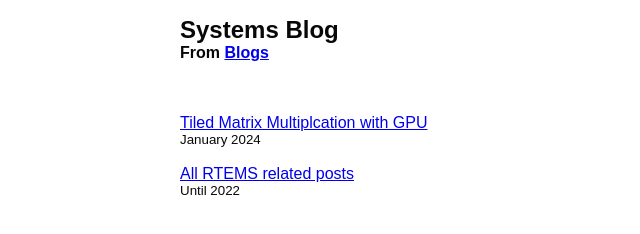
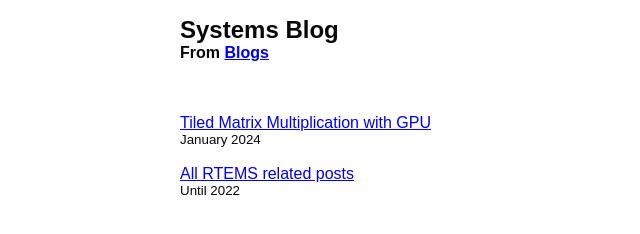
Before and after one commit to richidubey/blog, a plain HTML site: page systems/index.html in a window 1280 px wide. Shown: the full height of the page, 0-640 px from the left. Drawn offline with Linux system fonts and the light colour scheme.

Commit message:
Type fix

```diff
--- a/systems/index.html
+++ b/systems/index.html
@@ -23,7 +23,7 @@
 
         <br>
         <br>
-        <a href="./articles/matrix-mul-gpu.html" target="_blank">Tiled Matrix Multiplcation with GPU</a>
+        <a href="./articles/matrix-mul-gpu.html" target="_blank">Tiled Matrix Multiplication with GPU</a>
             <br><small>January 2024</small>
 
         <br>
```
